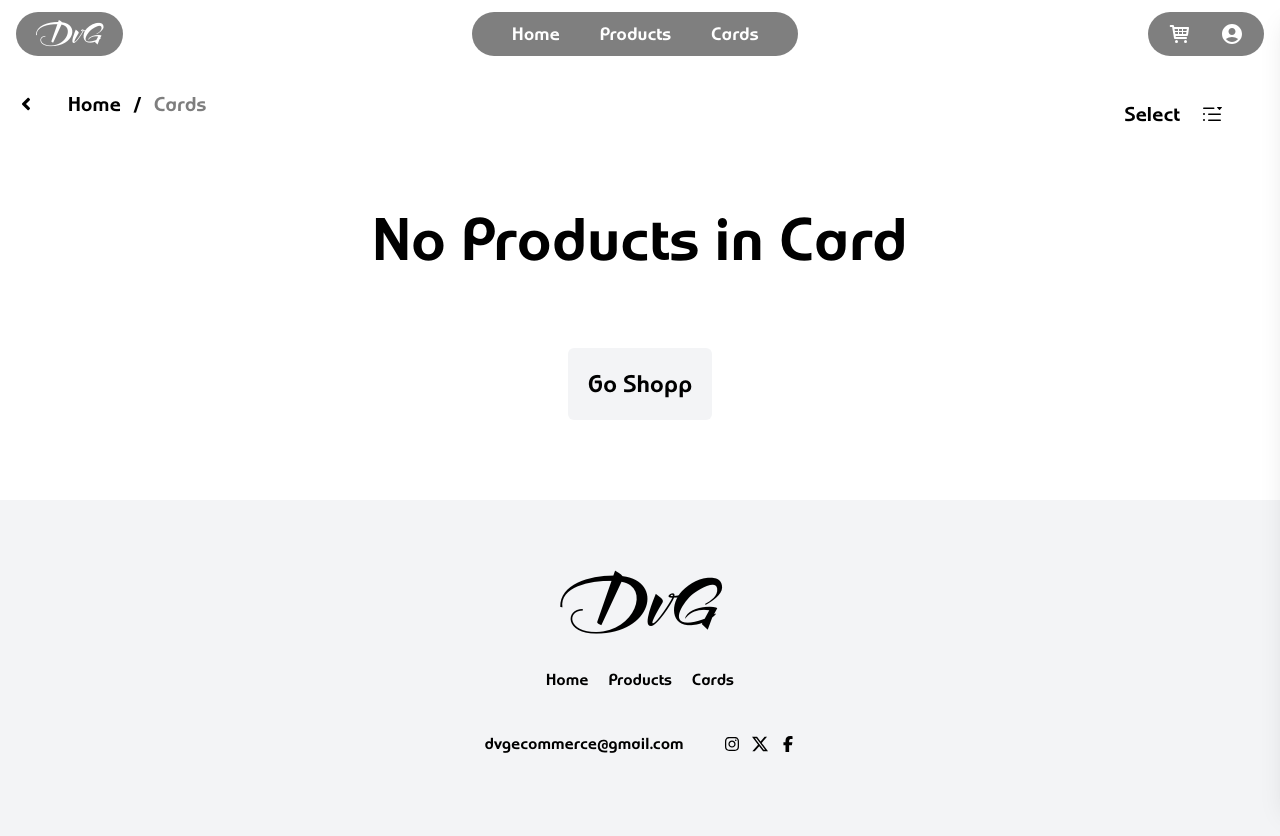
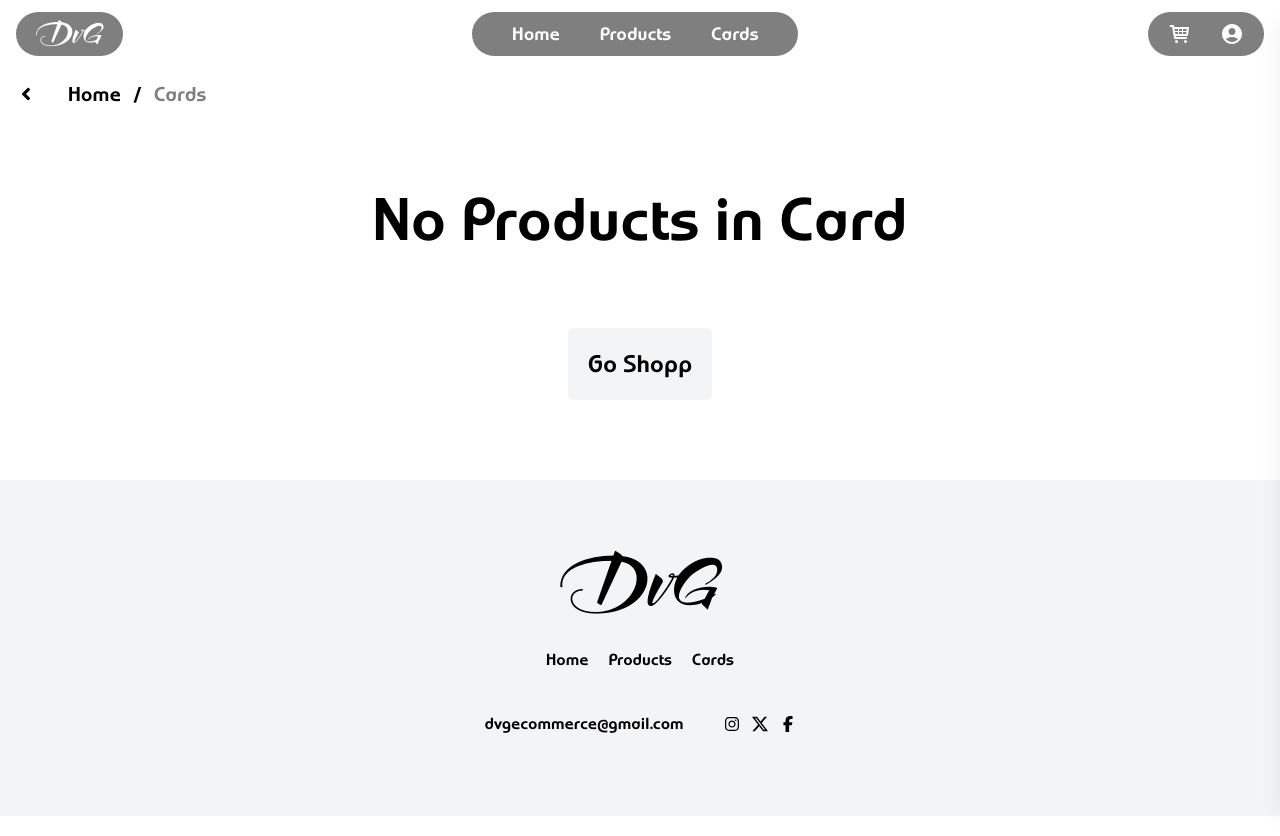
Before and after one commit to Davran-Fr/shop, a Next.js app: page /cards in a window 1280 px wide. Built offline with nearby package versions, Linux system fonts and the light colour scheme.

Commit message:
[added] : comparision

```diff
--- a/src/components/infoProduct/BreadCrumbs.tsx
+++ b/src/components/infoProduct/BreadCrumbs.tsx
@@ -19,7 +19,7 @@ interface Props {
 
 export const BreadCrumbs = ({ name, className }: Props) => {
   const data = useSelector((state: RootState) => state.infoProductsBase.data);
-  const selection = useSelector((state: RootState) => state.removeSelect);
+  const cards = useSelector((state: RootState) => state.cardItems);
   const dispatch = useDispatch();
   const router = useRouter();
   const pathName = usePathname();
@@ -82,7 +82,7 @@ export const BreadCrumbs = ({ name, className }: Props) => {
             </>
           )}
         </div>
-        {name === "cards" && (
+        {name === "cards" && cards.items.length !== 0 && (
           <div
             onClick={() => dispatch(showToggle())}
             className="flex items-center pt-5 justify-self-end text-xl gap-x-5 font-world cursor-pointer"
```
